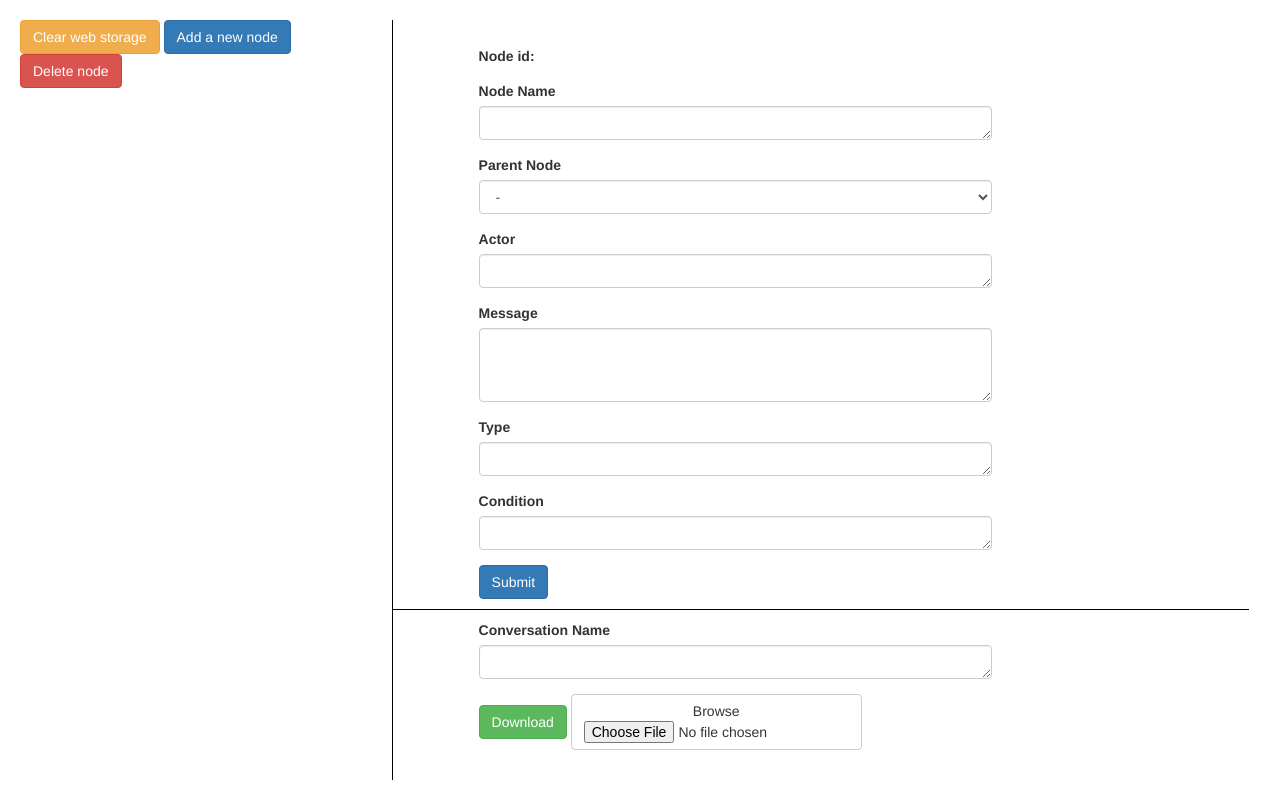
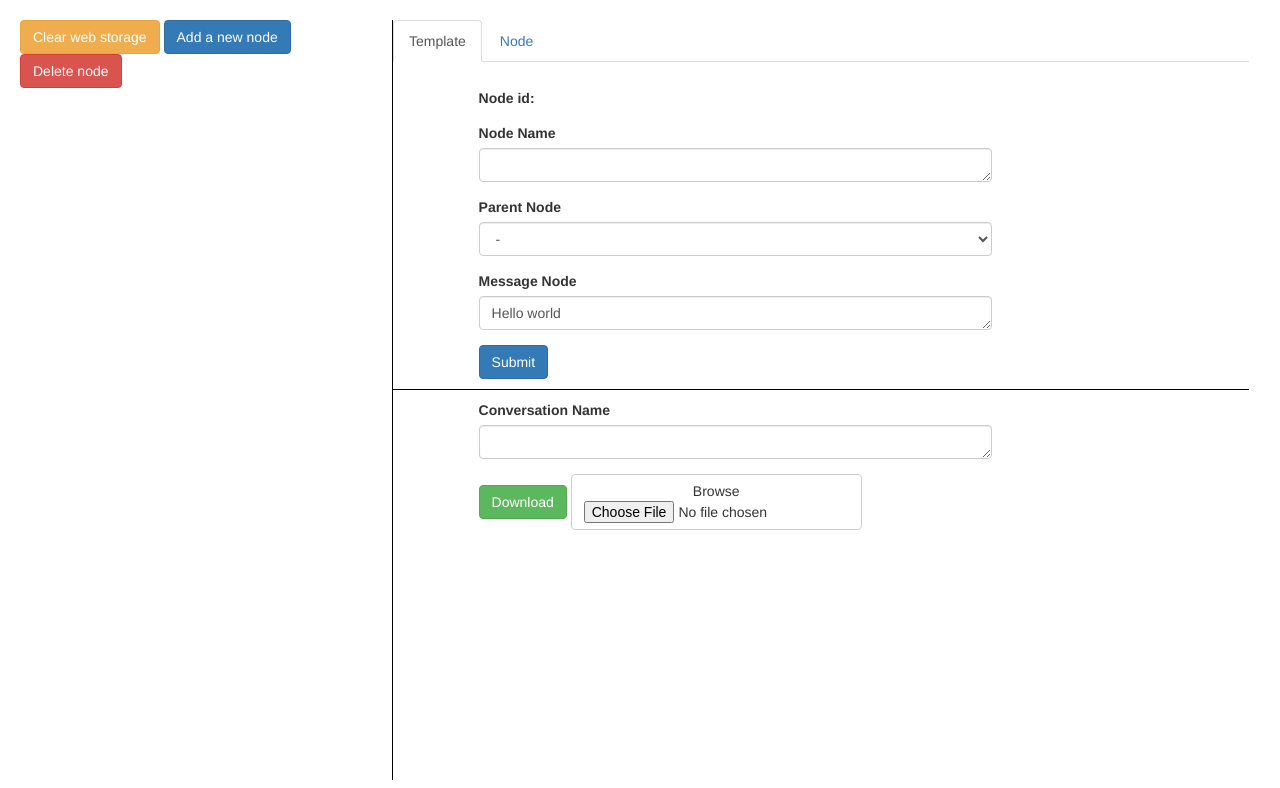
Before and after one commit to taylorc38/dialogue-tool, a plain HTML site: page src/index.html in a window 1280 px wide. Drawn offline with nearby package versions, Linux system fonts and the light colour scheme.

Commit message:
60% done with templates

```diff
--- a/src/css/dialogue_tool.css
+++ b/src/css/dialogue_tool.css
@@ -56,7 +56,7 @@
      list-style: inherit;
 }
 
-li {
+#master-list li {
   border-left: 1px solid #000;
   margin-left: 10px;
   margin-top: 5px;
@@ -64,11 +64,11 @@ li {
   min-width: 40px;
 }
 
-li:hover {
+#master-list li:hover {
      cursor: pointer;
      background: #e3f9f8;
 }
 
-.one-line-div p{
+.one-line-div p {
      display: inline;
 }
--- a/src/index.html
+++ b/src/index.html
@@ -40,7 +40,14 @@
 
          <div id="vertical-divider"></div>
 
+
+
          <div id="right-div">
+              <ul class="nav nav-tabs">
+                <li id="tabTemplate" class="active"><a href="#" data-toggle="tab">Template</a></li>
+                <li id="tabNode"><a href="#" data-toggle="tab">Node</a></li>
+              </ul>
+
               <form id="node-form">
                 <div class="one-line-div form-group">
                      <p><strong>Node id: </strong></p><p id="nodeId"></p>
@@ -53,7 +60,7 @@
                       <label for="sel1">Parent Node</label>
                       <select id="parentSelect" class="form-control"></select>
                 </div>
-                <div class="form-group">
+                <!-- <div class="form-group">
                       <label for="actor">Actor</label>
                       <textarea id="actor" class="form-control" rows="1"></textarea>
                  </div>
@@ -68,7 +75,7 @@
                <div class="form-group">
                      <label for="condition">Condition</label>
                      <textarea id="condition" class="form-control" rows="1"></textarea>
-               </div>
+               </div> -->
 
                <button id="submitBtn" type="button" class="btn btn-primary">Submit</button>
               </form>
--- a/src/js/dialogue-tool-functions.js
+++ b/src/js/dialogue-tool-functions.js
@@ -106,8 +106,35 @@ function renderList(masterObj, nodeHash) {
      if (Object.keys(masterObj).length > 0)
           drawTree(masterObj, nodeHash, masterObj["0"])
      // Assign click handler for each node <li>
-     $("li").click(function() {
+     $("#master-list li").click(function() {
           var id = $(this).attr("id")
           showNode(masterObj[id.toString()], nodeHash)
      })
 }
+
+function generateNodeFormHtml(arr) {
+     // Can't have two attributes with the same name
+     var containedAttributes = ["nodeId", "name", "parentSelect"]
+     // Parent Node attribute is conveniently guaranteed to be what we want to insert after
+     var insertAfter = $("#parentSelect").parent('div')
+     for (var i = 0; i < arr.length; i++) {
+          var obj = arr[i]
+          var camelCase = obj.attribute.charAt(0).toLowerCase() + obj.attribute.slice(1).replace(/\s/g, "")
+          if ($.inArray(camelCase, containedAttributes) != -1) { // -1 means it's not in the array
+               alert("You can't have more than one of the same attribute!")
+               continue
+          }
+          var defaultVal = (obj.default) ? obj.default : ""
+          var html = "<div class='form-group'>" +
+                         "<label for='" + camelCase + "'>" +
+                              obj.attribute +
+                         "</label>" +
+                         "<textarea id='" + camelCase + "' class='form-control' rows='1'>" +
+                              defaultVal +
+                         "</textarea>" +
+                    "</div>"
+          $(insertAfter).after(html)
+          insertAfter = $("#"+camelCase).parent('div')
+          containedAttributes.push(camelCase)
+     }
+}
--- a/src/js/dialogue_tool.js
+++ b/src/js/dialogue_tool.js
@@ -2,6 +2,34 @@
 var masterObj = JSON.parse(localStorage.masterObj || "{}")
 var nodeHash = JSON.parse(localStorage.nodeHash || "{}")
 renderList(masterObj, nodeHash)
+
+// Configuration
+// var configObj = {
+//      "name" : {
+//           "_type" : "string",
+//           "default" : ""
+//      },
+//      "previous" : {
+//           "_type" : "int",
+//           "default" : -1
+//      },
+//      "connections" : {
+//
+//      }
+// }
+var configArr = []
+configArr.push({ "attribute" : "Message Node", "default" : "Hello world" })
+generateNodeFormHtml(configArr)
+
+/* *********** Set up Template & Node tabs ************* */
+
+$("#tabTemplate").click(function() {
+
+})
+
+$("#tabNode").click(function() {
+
+})
 
 /* ************* Populate parent list ****************** */
 
```
Lines whose indentation alone changed are shown as unchanged.
